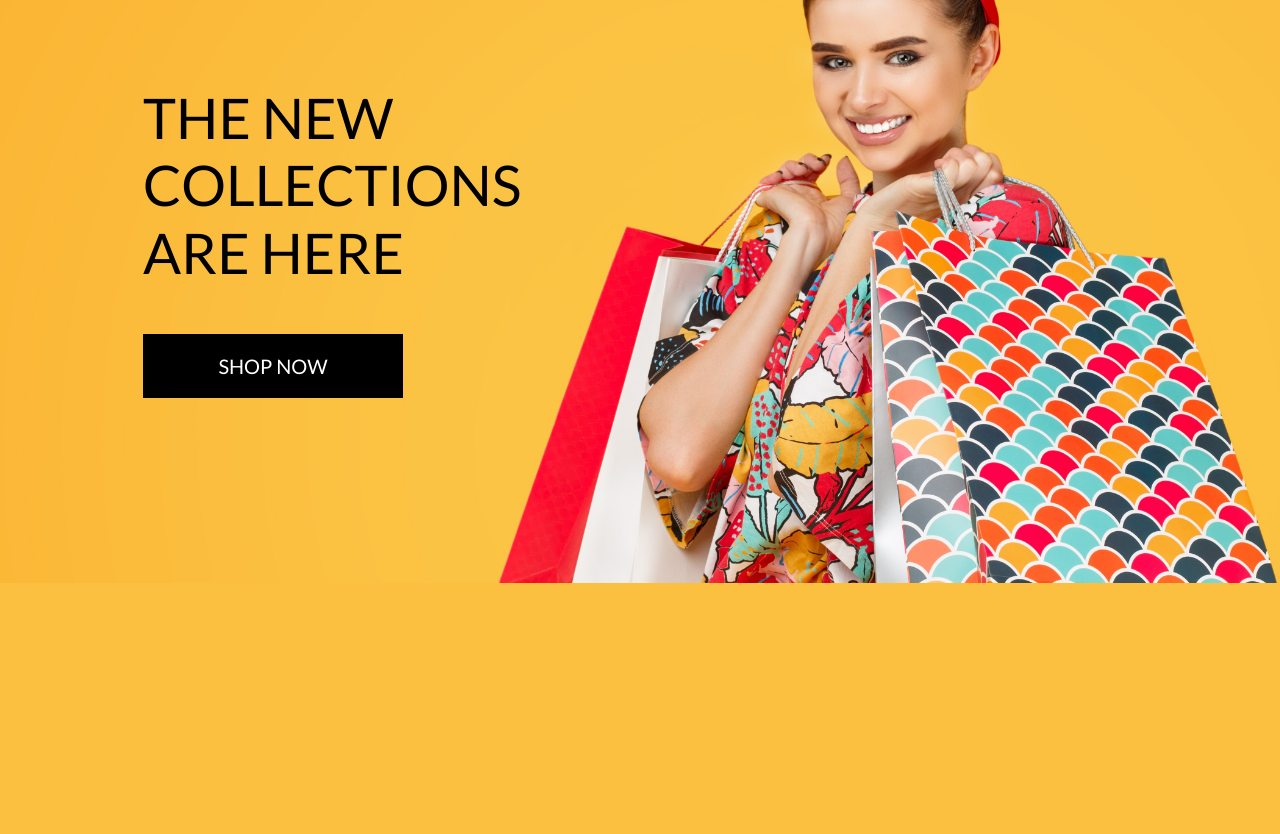
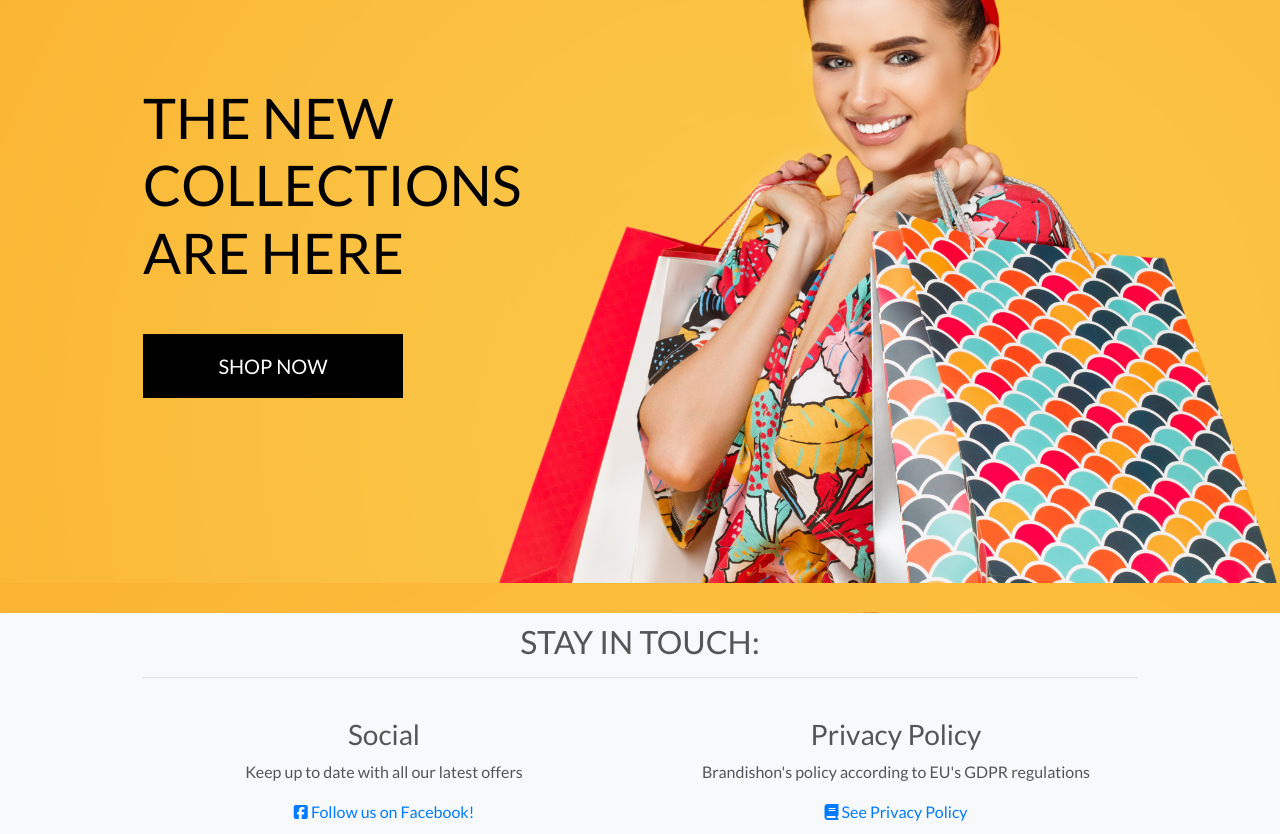
Before and after one commit to Masorr/brandishon, a Django app: page / in a window 1280 px wide. Shown: the part 217-1051 px from the top of the page. Before the commit the page ends 800 px from the top, so only its background shows below. Run offline with Django 3.2, Linux system fonts and the light colour scheme; parts of the project's set-up code (start-up, migrations or seed data) failed here and were passed over; some libraries are stand-ins or nearby versions.

Commit message:
Add footer with social + privacy policy links

```diff
--- a/static/css/base.css
+++ b/static/css/base.css
@@ -265,6 +265,14 @@ input[name='q']::placeholder {
     border-radius: 0;
 }
 
+footer {
+    bottom: 0;
+    width: 100%;
+    background-color: #f8f9fa;
+    padding: 10px 0;
+    margin-top: 30px;
+    text-align: center;
+  }
 
 /* fixed top navbar only on medium and up */
 @media (min-width: 992px) {
--- a/templates/base.html
+++ b/templates/base.html
@@ -140,6 +140,8 @@
 {% block content %}
 {% endblock %}
 
+{% include 'includes/footer.html' %}
+
 {% block postloadjs %}
 <script type="text/javascript">
   $('.toast').toast('show');
--- /dev/null
+++ b/templates/includes/footer.html
@@ -0,0 +1,24 @@
+<footer class="container-wrapper">
+  <div class="container quotes-container content-container">
+    <section class="footer">
+      <div class="row">
+          <div class="col-12 page-header mb-4">
+            <h2 class="text-uppercase">Stay in touch:</h2>
+            <hr class="block-divider block-divider--short">
+          </div>
+      </div>
+      <div class="row">
+        <div class="col-12 col-md-6">
+           <h3>Social</h3>
+           <p>Keep up to date with all our latest offers</p>
+           <a href="https://www.facebook.com/profile.php?id=61556974037656" target="_blank" rel="noopener"><i class="fab fa-facebook-square"></i> Follow us on Facebook!</a>
+        </div>
+        <div class="col-12 col-md-6">
+           <h3>Privacy Policy</h2>
+           <p>Brandishon's policy according to EU's GDPR regulations</p>
+           <a href="#" target="_blank" rel="noopener"><i class="fa-solid fa-book"></i> See Privacy Policy</a>
+        </div>
+      </div>
+    </section>
+  </div>
+</footer>
```
